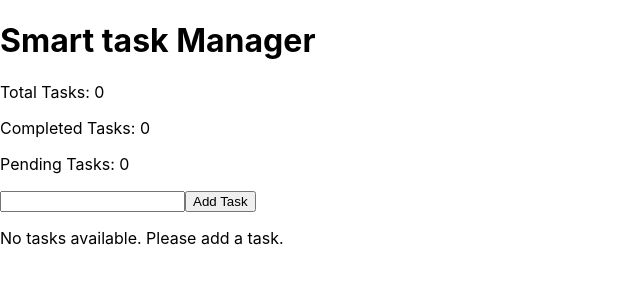
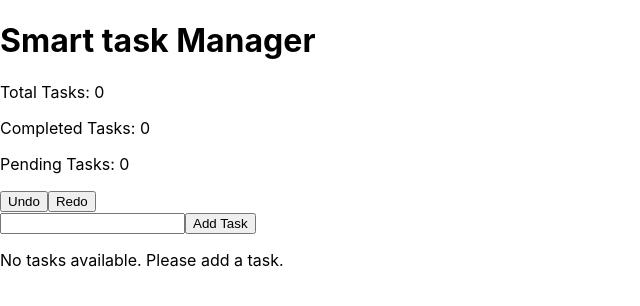
Before and after one commit to Sweety-Mitra/to_do, a React (Create React App) app: page / in a window 1280 px wide. Shown: the top 306 px of the page, without its empty margins (0-640 px from the left). Built offline with nearby package versions, Linux system fonts and the light colour scheme.

Commit message:
Undo and Redo implemented

```diff
--- a/src/App.js
+++ b/src/App.js
@@ -5,7 +5,15 @@ import TaskItem from './components/TaskItem';
 import { useState } from 'react';
 
 function App() {
-  const [tasks, setTasks] = useState([]);
+  // const [tasks, setTasks] = useState([]);
+
+  const [history, setHistory] = useState({
+    past: [],
+    present: [],
+    future: [],
+  });
+
+  const tasks = history.present;
 
   //Add Task Function
   const addTask = (task) => {
@@ -14,28 +22,30 @@ function App() {
       text: task,
       completed: false,
     };
-    setTasks((prev) => [...prev, newTask]);
+    const newTasks = [...tasks, newTask];
+    updateHistory(newTasks);
   }
 
   //Delete Task Function
   const deleteTask = (id) => {
-    setTasks((prev) => prev.filter(task => task.id !== id));
+    const newTasks = tasks.filter(task => task.id !== id);
+    updateHistory(newTasks);
   }
 
   //toggle Task Completion Function
   const toggleTask=(id) => {
-    setTasks((prev) => prev.map((task) =>
+    const newTasks = tasks.map((task) =>
       task.id === id ? {...task, completed: !task.completed} : task
-    ));
+    );
+    updateHistory(newTasks);
   };
 
   //Edit Task Function
   const editTask = (id, newText) => {
-    setTasks((prevTasks)=>
-      prevTasks.map((task)=>
-        task.id === id ? {...task, text: newText} : task
-      )
+    const newTasks = tasks.map((task) =>
+      task.id === id ? {...task, text: newText} : task
     );
+    updateHistory(newTasks);
   };
 
   //Derived State total no.od tasks
@@ -48,6 +58,46 @@ function App() {
   //no.of pending tasks
   const pendingTasks = tasks.filter(task => !task.completed).length;
 
+  //update history
+
+  const updateHistory = (newPresent) => {
+    setHistory((prev)=>({
+      past: [...prev.past, prev.present],
+      present: newPresent,
+      future: [],
+    }));
+  };
+
+  //Undo Function
+  const undo = () => {
+    setHistory((prev) => {
+      if (prev.past.length === 0) return prev;
+      const previous = prev.past[prev.past.length - 1];
+      const newPast = prev.past.slice(0,- 1);
+      return {
+        past: newPast,
+        present: previous,
+        future: [...prev.future, prev.present],
+      };
+    });
+  };
+
+
+  //Redo Function
+  const redo = () => {
+    setHistory((prev) => {
+      if (prev.future.length === 0) return prev;
+      const next = prev.future[0];
+      const newFuture = prev.future.slice(1);
+      return {
+        past: [...prev.past, prev.present],
+        present: next,
+        future: newFuture,
+      };
+    });
+  };
+
+
   return (
     <div>
       <h1>Smart task Manager</h1>
@@ -56,6 +106,10 @@ function App() {
         <p>Completed Tasks: {completedTasks}</p>
         <p>Pending Tasks: {pendingTasks}</p>
       </div>
+      <div>
+        <button onClick={undo}>Undo</button>
+        <button onClick={redo}>Redo</button>
+      </div>
       <TaskInput addTask={addTask} />
       <TaskList tasks={tasks} deleteTask={deleteTask} toggleTask={toggleTask} editTask={editTask} />
     </div>
```
